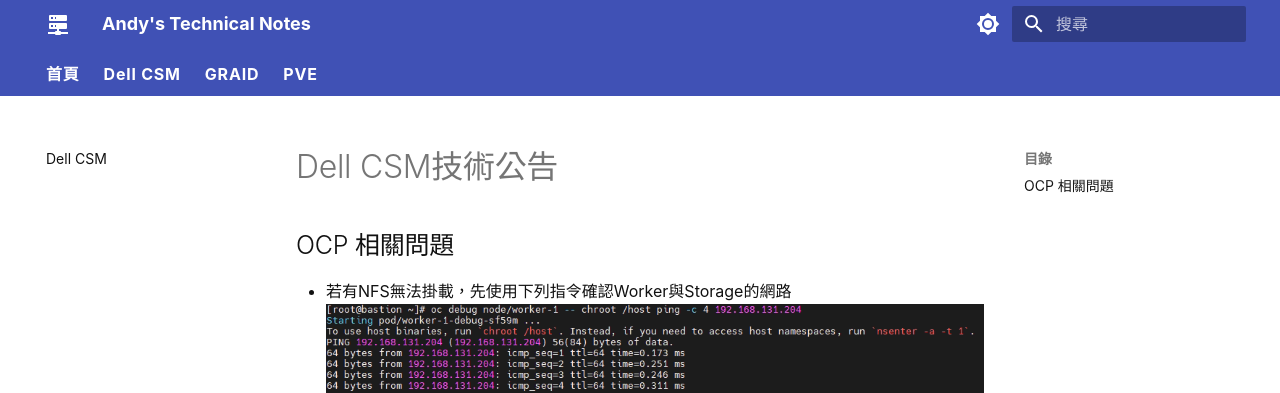
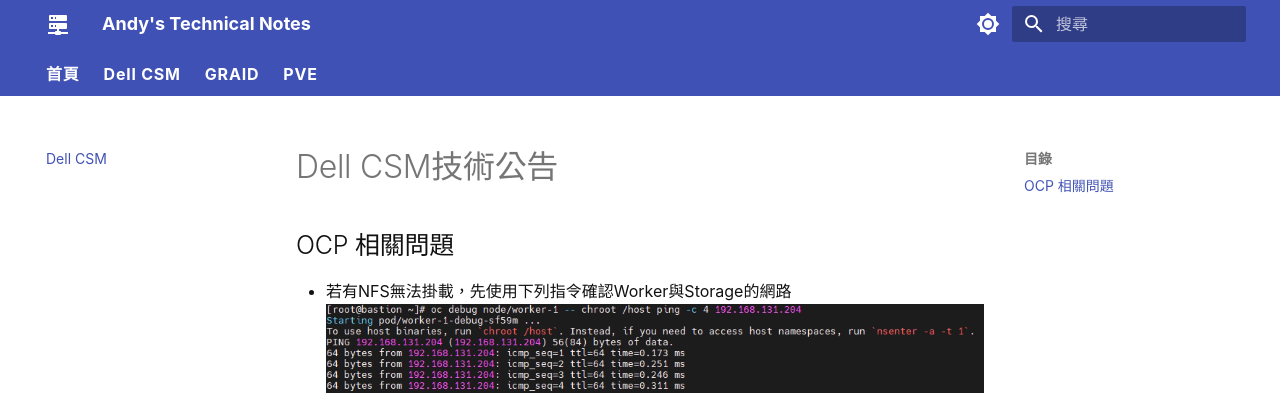
Before and after one commit to Andy0583/Metaage, an MkDocs documentation site: the page built from docs/csm/csm.md, in a window 1280 px wide. Shown: the top 393 px of the page. Built offline with MkDocs 1.6.1 and Material for MkDocs 9.7.7, drawn with Linux system fonts in a browser that asks for light colours.

Commit message:
Remove navigation link styles
Remove active and hover styles for navigation links.

```diff
--- a/docs/overrides/extra.css
+++ b/docs/overrides/extra.css
@@ -14,10 +14,3 @@
 body, .md-typeset {
   color: #111111; /* 將全站內文字體顏色改為極深的黑灰色，增加對比 */
 }
-.md-nav__link--active {
-  color: inherit !important;
-  font-weight: 400 !important;
-}
-.md-nav__link:hover {
-  color: rgba(0, 0, 0, 0.75) !important;
-}
```
